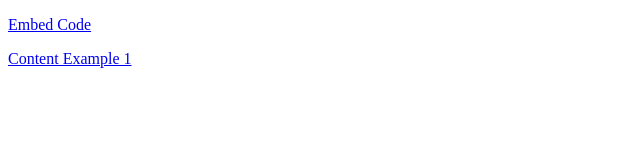
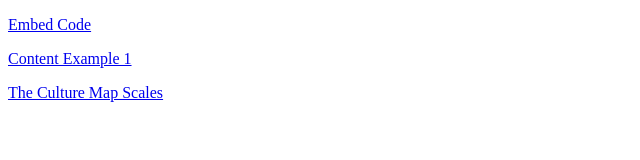
Before and after one commit to wayne-mafi/theculturemap, a plain HTML site: page index.html in a window 1280 px wide. Shown: the whole page, without its empty margins (0-640 px from the left). Drawn offline with Linux system fonts and the light colour scheme.

Commit message:
Update index.html

```diff
--- a/index.html
+++ b/index.html
@@ -3,7 +3,7 @@
 <body>
 	<p><a href="/theculturemap/embedcode.html">Embed Code</a></p>
 	<p><a href="/theculturemap/h5p-standalone-1.3.x/demo/content-example-1.html">Content Example 1</a></p>
-
+	<p><a href="/theculturemap/h5p-standalone-1.3.x/demo/the-culture-map-scales.html">The Culture Map Scales</a></p>
 
 
 </body>
```
